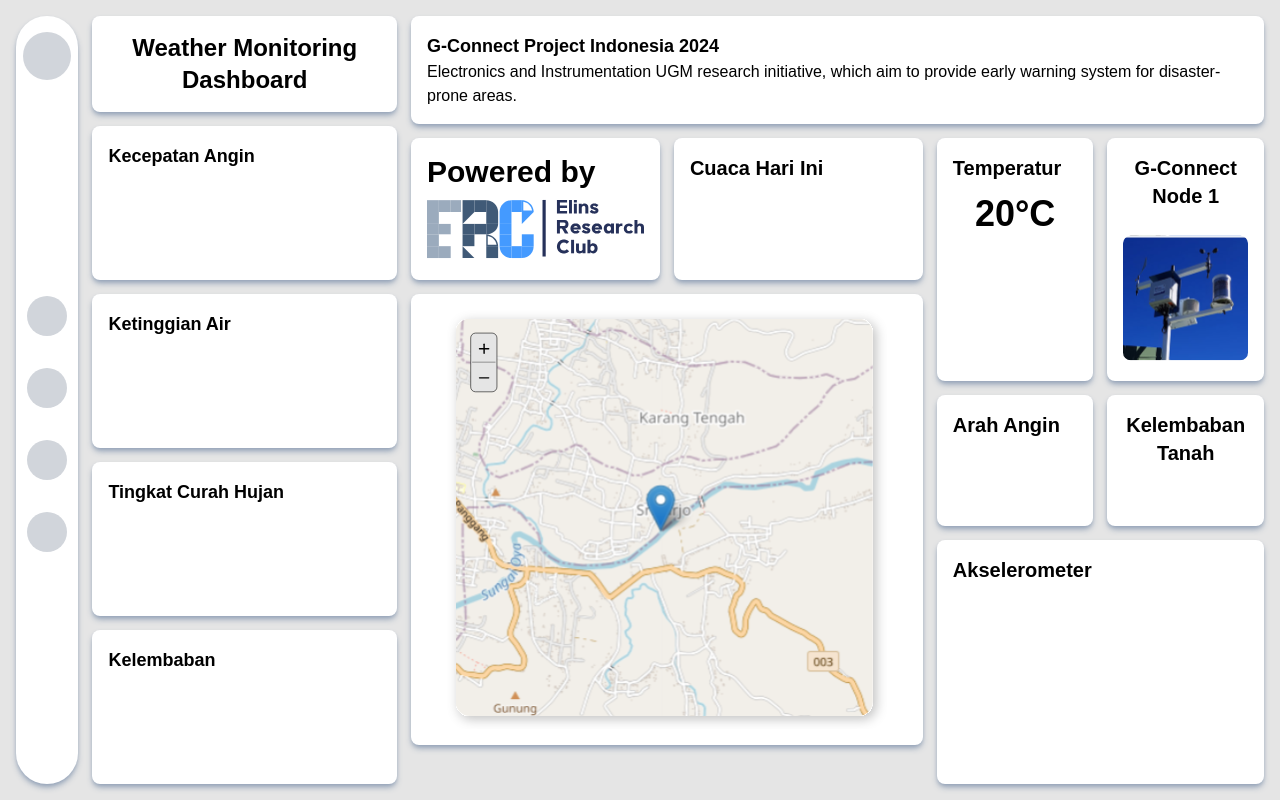
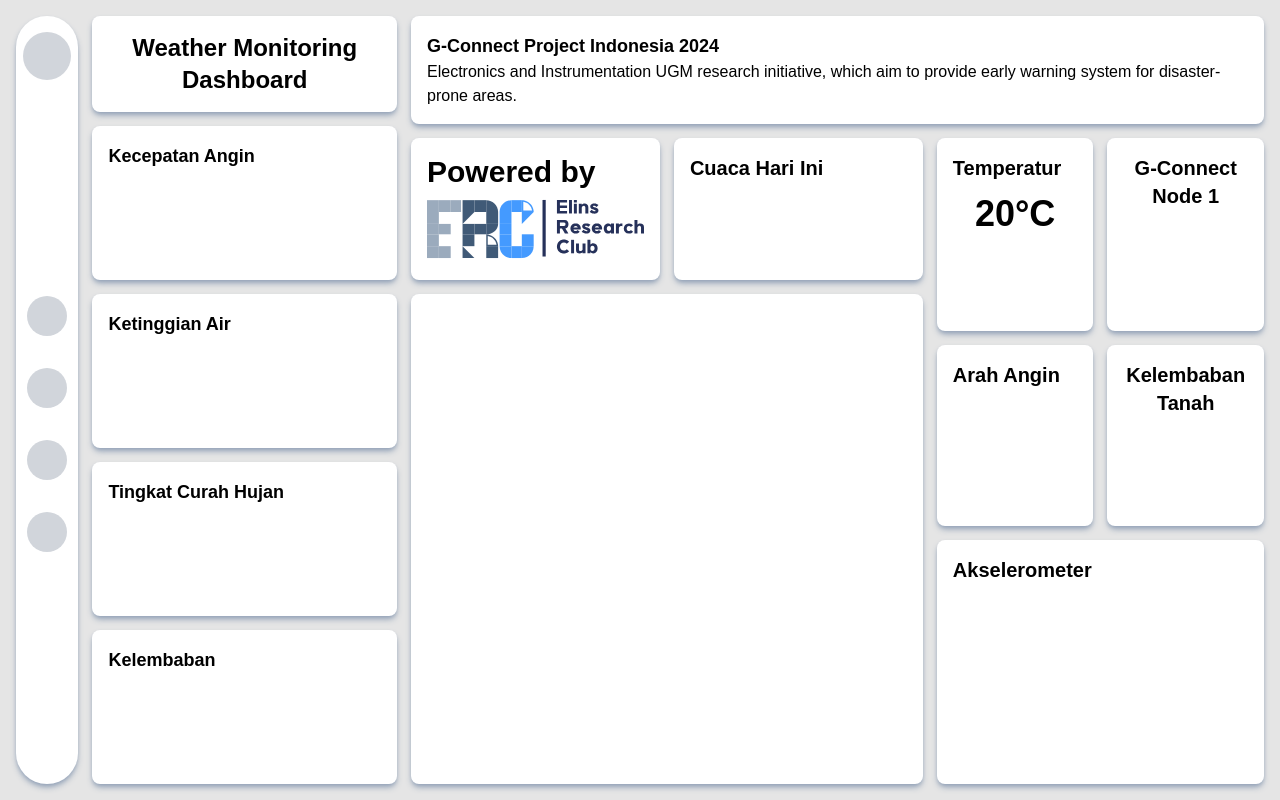
Before and after one commit to elins-research-club/gconnect-dashboard, a React (Vite) app: page / in a window 1280 px wide. Built offline with nearby package versions, Linux system fonts and the light colour scheme.

Commit message:
dashboard

```diff
--- a/src/pages/Dashboard.jsx
+++ b/src/pages/Dashboard.jsx
@@ -93,9 +93,9 @@ const Dashboard = () => {
               </div>
 
               <div className="flex-1">
-                <Card className="max-h-full w-full p-4 rounded-3xl shadow-md shadow-slate-400">
-                  <div className="rounded-xl flex justify-center">
-                    <img src={map} alt="My map" className="w-11/12" />
+                <Card className="h-full w-full p-4 rounded-3xl shadow-md shadow-slate-400">
+                  <div className="rounded-xl h-full">
+                    {/* <img src={map} alt="My map" className="w-11/12" /> */}
                   </div>
                 </Card>
               </div>
@@ -117,7 +117,7 @@ const Dashboard = () => {
                     G-Connect Node 1
                   </div>
                   <div className="h-5/6 rounded-md">
-                    <img src={node1} alt="My node" className="h-full" />
+                    {/* <img src={node1} alt="My node" className="h-full" /> */}
                   </div>
                 </Card>
 
```
